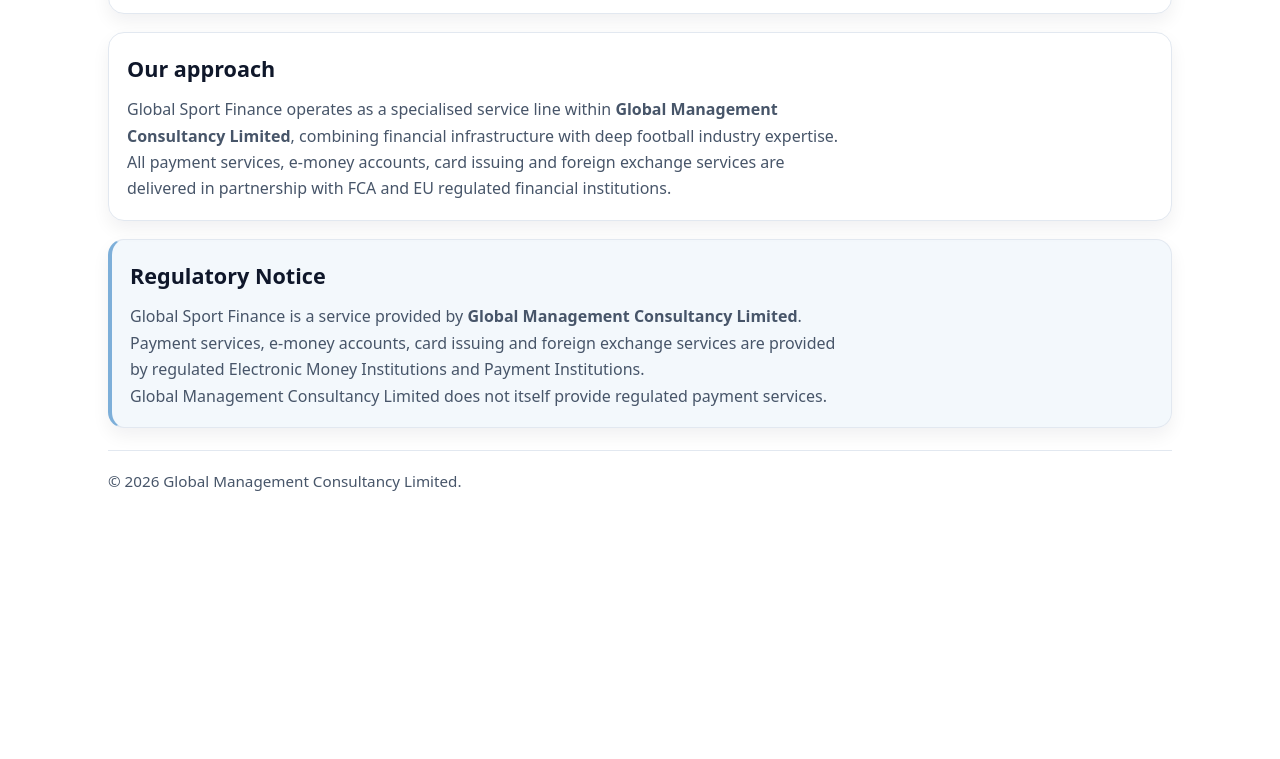
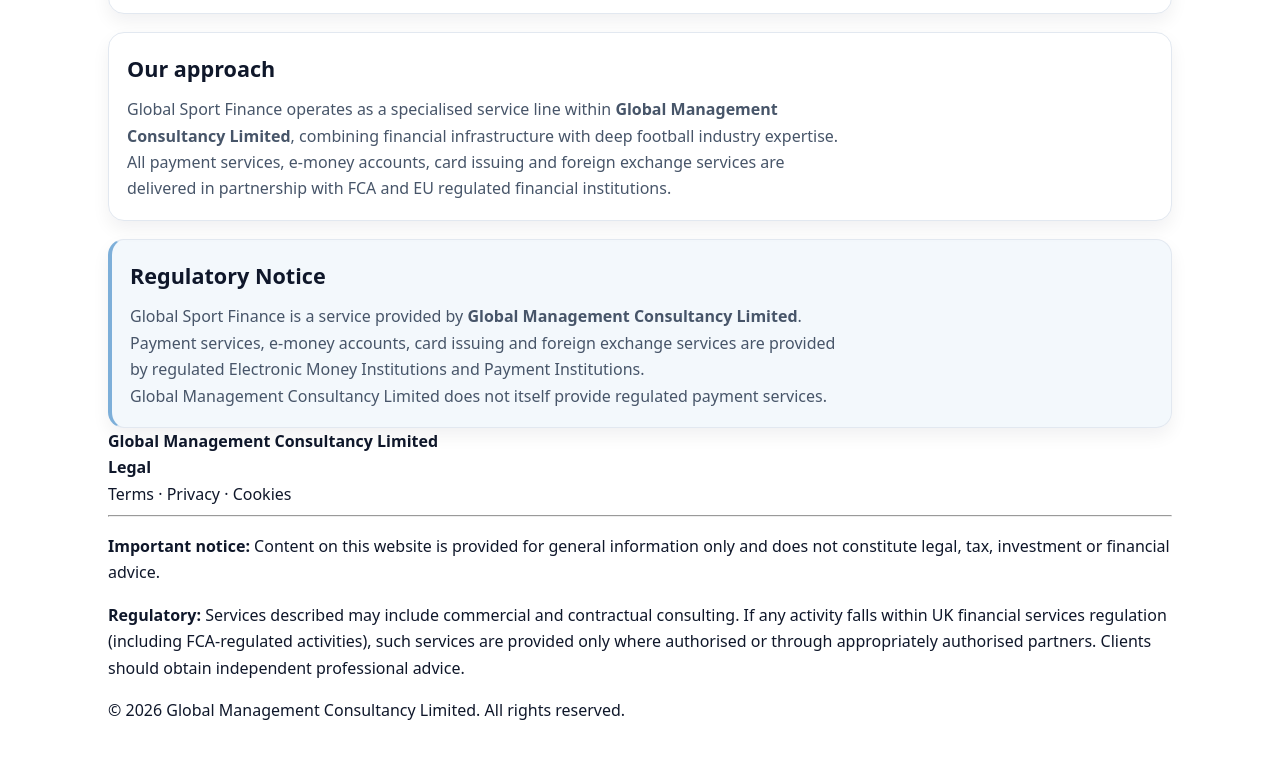
Before and after one commit to jnguegan/Global-Management-Consultancy-Limited, a plain HTML site: page finance.html in a window 1280 px wide. Shown: the part 1227-1986 px from the top of the page. Before the commit the page ends 1791 px from the top, so only its background shows below. Drawn offline with Linux system fonts and the light colour scheme.

Commit message:
Update finance.html

```diff
--- a/finance.html
+++ b/finance.html
@@ -93,11 +93,42 @@
   </p>
 </section>
 
-<footer class="footer">
-  © <span id="y"></span> Global Management Consultancy Limited.
-</footer>
+  <!-- GMC Footer -->
+  <footer class="site-footer">
+    <div class="container">
+      <div class="footer-grid">
+        <div>
+          <strong>Global Management Consultancy Limited</strong>
+        </div>
 
-</div>
-<script>document.getElementById("y").textContent = new Date().getFullYear();</script>
+        <div>
+          <strong>Legal</strong><br />
+          <a href="terms.html">Terms</a> · <a href="privacy.html">Privacy</a> · <a href="cookies.html">Cookies</a>
+        </div>
+      </div>
+
+      <hr />
+
+      <p class="small">
+        <strong>Important notice:</strong> Content on this website is provided for general information only and does not
+        constitute legal, tax, investment or financial advice.
+      </p>
+
+      <p class="small">
+        <strong>Regulatory:</strong> Services described may include commercial and contractual consulting. If any activity
+        falls within UK financial services regulation (including FCA-regulated activities), such services are provided only
+        where authorised or through appropriately authorised partners. Clients should obtain independent professional advice.
+      </p>
+
+      <p class="small muted">
+        © <span id="year"></span> Global Management Consultancy Limited. All rights reserved.
+      </p>
+    </div>
+  </footer>
+
+  <script>
+    document.getElementById("year").textContent = new Date().getFullYear();
+  </script>
+  <!-- END GMC Footer -->
 </body>
 </html>
```
